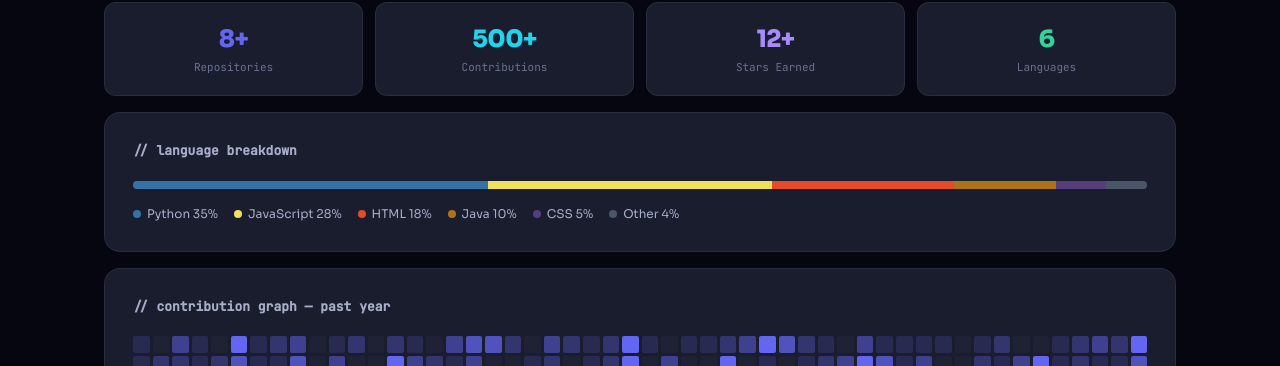
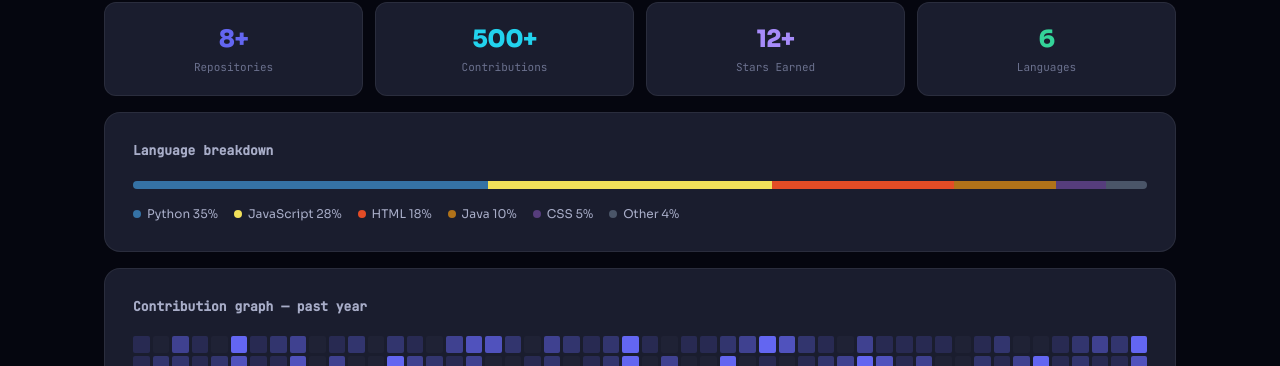
Before and after one commit to srv-0/Portfolio, a React (Vite) app: page / in a window 1280 px wide. Shown: the part 4344-4710 px from the top of the page. Built offline with nearby package versions, Linux system fonts and the light colour scheme.

Commit message:
Update GitHub.jsx

```diff
--- a/src/components/GitHub.jsx
+++ b/src/components/GitHub.jsx
@@ -69,7 +69,7 @@ export default function GitHub() {
         <motion.div initial={{ opacity: 0, y: 20 }} animate={inView ? { opacity: 1, y: 0 } : {}}
           transition={{ delay: 0.3 }}
           className="bg-surface border border-white/[0.07] rounded-2xl p-7 mb-4">
-          <h3 className="text-[13px] font-semibold text-t2 font-mono mb-5">// language breakdown</h3>
+          <h3 className="text-[13px] font-semibold text-t2 font-mono mb-5">Language breakdown</h3>
           <div className="flex h-2 rounded-full overflow-hidden mb-4">
             {langs.map(l => (
               <div key={l.name} title={`${l.name} ${l.pct}%`}
@@ -91,7 +91,7 @@ export default function GitHub() {
         <motion.div initial={{ opacity: 0, y: 20 }} animate={inView ? { opacity: 1, y: 0 } : {}}
           transition={{ delay: 0.4 }}
           className="bg-surface border border-white/[0.07] rounded-2xl p-7">
-          <h3 className="text-[13px] font-semibold text-t2 font-mono mb-5">// contribution graph — past year</h3>
+          <h3 className="text-[13px] font-semibold text-t2 font-mono mb-5">Contribution graph — past year</h3>
           <ContribGrid />
           <div className="flex items-center justify-end gap-1.5 mt-3">
             <span className="text-[11px] text-t3 font-mono">Less</span>
```
